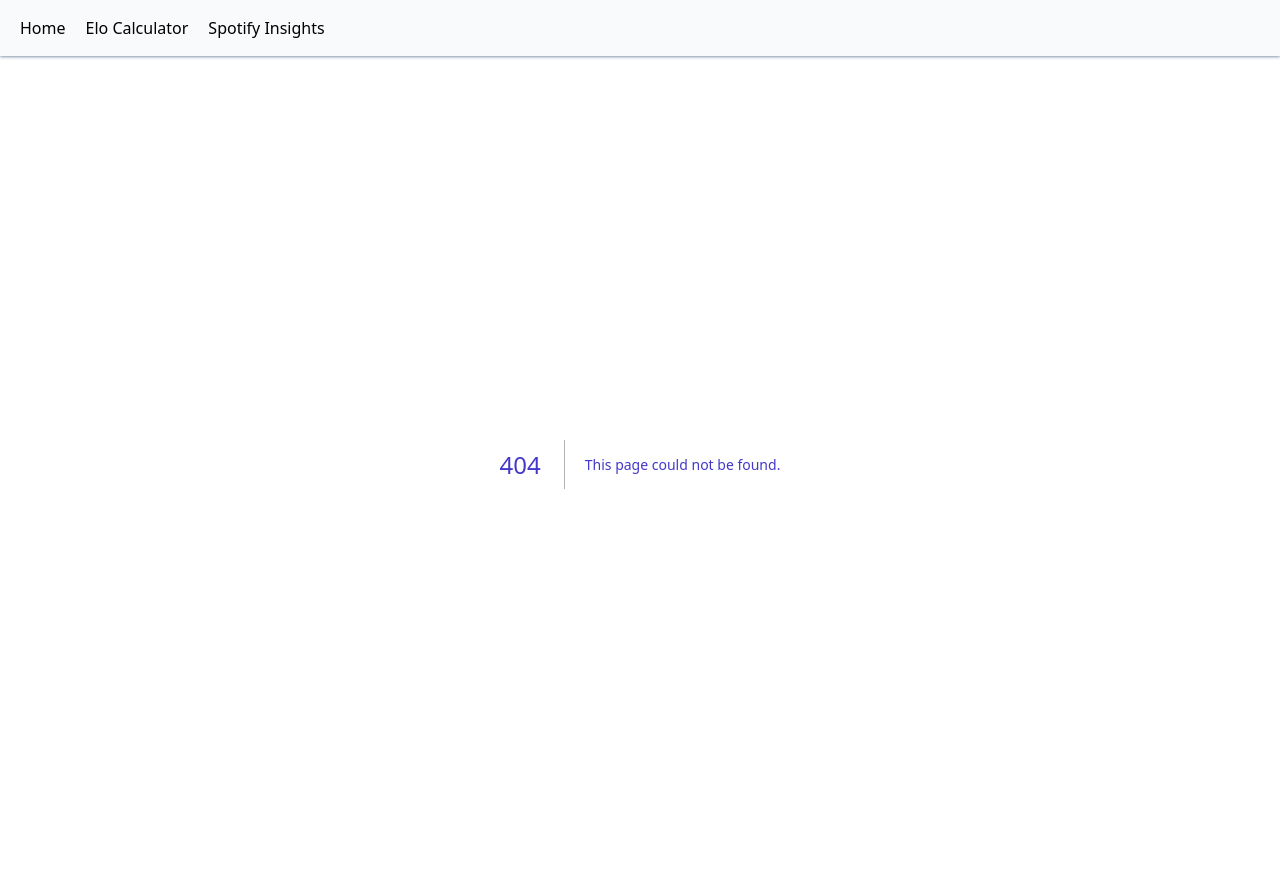
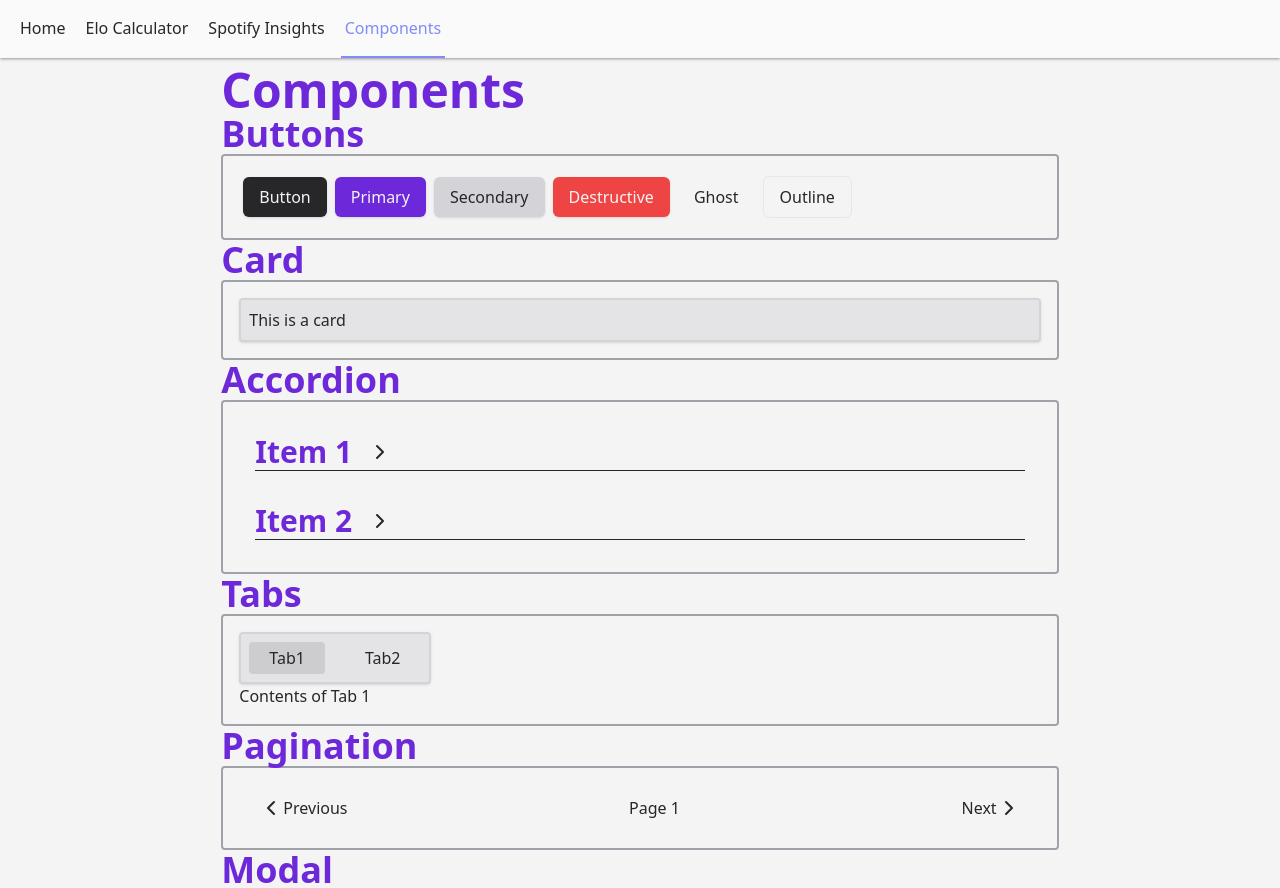
Before and after one commit to ashleytowner/next-playground, a Next.js app: page /components in a window 1280 px wide. Before the commit this address had no page. Shown: the top 888 px of the page. Built offline with nearby package versions, Linux system fonts and the light colour scheme.

Commit message:
Added component library

```diff
--- /dev/null
+++ b/src/app/components/ModalDemo.tsx
@@ -0,0 +1,19 @@
+'use client';
+
+import Modal from "@/components/Modal/Modal";
+import { useState } from "react";
+
+export default function ModalDemo() {
+  const [open, setOpen] = useState(false);
+
+  return (
+    <>
+    <button className="btn block m-auto" onClick={() => setOpen(true)}>Open Modal</button>
+    <Modal opened={open} onClose={() => setOpen(false)}>
+      <h1>This is a modal</h1>
+      <p>It uses portals!</p>
+    </Modal>
+    </>
+  )
+
+}
--- /dev/null
+++ b/src/app/components/PaginationDemo.tsx
@@ -0,0 +1,8 @@
+"use client";
+import Pagination from "@/components/Pagination/Pagination";
+import usePagination from "@/hooks/usePagination";
+
+export default function PaginationDemo() {
+  const { skip, limit, setPagination } = usePagination();
+  return <Pagination skip={skip} limit={limit} onChange={setPagination} />
+}
--- /dev/null
+++ b/src/app/components/page.tsx
@@ -0,0 +1,59 @@
+import Accordion from '@/components/Accordion/Accordion';
+import Modal from '@/components/Modal/Modal';
+import Pagination from '@/components/Pagination/Pagination';
+import Tabs from '@/components/Tabs/Tabs';
+import ModalDemo from './ModalDemo';
+import PaginationDemo from './PaginationDemo';
+
+export default function ComponentsPage() {
+  const tabs = [
+    {
+      label: 'Tab1',
+      content: 'Contents of Tab 1',
+    },
+    {
+      label: 'Tab2',
+      content: 'Contents of Tab 2',
+    },
+  ];
+
+  return (
+    <div>
+      <h1>Components</h1>
+      <h2>Buttons</h2>
+      <div className="border-2 p-4 rounded border-material-400">
+        <button className="btn">Button</button>
+        <button className="btn-primary">Primary</button>
+        <button className="btn-secondary">Secondary</button>
+        <button className="btn-destructive">Destructive</button>
+        <button className="btn-ghost">Ghost</button>
+        <button className="btn-outline">Outline</button>
+      </div>
+      <h2>Card</h2>
+      <div className="border-2 p-4 rounded border-material-400">
+        <div className="card">This is a card</div>
+      </div>
+      <h2>Accordion</h2>
+      <div className="border-2 p-4 rounded border-material-400">
+        <Accordion title="Item 1" level={3}>
+          <p>Contents of Item 1</p>
+        </Accordion>
+        <Accordion title="Item 2" level={3}>
+          <p>Contents of Item 2</p>
+        </Accordion>
+      </div>
+      <h2>Tabs</h2>
+      <div className="border-2 p-4 rounded border-material-400">
+        <Tabs tabs={tabs} />
+      </div>
+      <h2>Pagination</h2>
+      <div className="border-2 p-4 rounded border-material-400">
+        <PaginationDemo />
+      </div>
+      <h2>Modal</h2>
+      <div className="border-2 p-4 rounded border-material-400">
+        <ModalDemo />
+      </div>
+    </div>
+  );
+}
--- a/src/app/globals.scss
+++ b/src/app/globals.scss
@@ -21,7 +21,7 @@
 	}
 
 	body {
-		@apply dark:bg-slate-800 dark:text-slate-100 bg-slate-100 text-slate-800;
+		@apply dark:bg-material-800 dark:text-material-100 bg-material-100 text-material-800;
 	}
 
 	input:not([type='checkbox']):not([type='radio']):not([type='range']):not([type='submit']),
@@ -39,7 +39,7 @@
 
 		tbody {
 			tr:nth-child(2n - 1) {
-				@apply bg-slate-300 dark:bg-slate-600;
+				@apply bg-material-300 dark:bg-material-600;
 			}
 		}
 	}
@@ -87,8 +87,8 @@
 
 @layer components {
 	.card {
-		@apply bg-slate-200 dark:bg-slate-700 p-2 rounded border-slate-300
-			dark:border-slate-600 border-2 shadow;
+		@apply bg-material-200 dark:bg-material-700 p-2 rounded border-material-300
+			dark:border-material-600 border-2 shadow;
 	}
 
 	.btn-base {
@@ -96,8 +96,8 @@
 	}
 
 	.btn {
-		@apply btn-base bg-zinc-800 hover:bg-slate-700 active:bg-slate-900 text-zinc-100
-			dark:bg-zinc-200 dark:hover:bg-slate-300 dark:active:bg-slate-100 dark:text-zinc-800;
+		@apply btn-base bg-zinc-800 hover:bg-material-700 active:bg-material-900 text-zinc-100
+			dark:bg-zinc-200 dark:hover:bg-material-300 dark:active:bg-material-100 dark:text-zinc-800;
 	}
 
 	.btn-primary {
@@ -107,7 +107,7 @@
 	}
 
 	.btn-secondary {
-		@apply btn bg-zinc-300 hover:bg-slate-200 active:bg-slate-400 text-zinc-800
+		@apply btn bg-zinc-300 hover:bg-material-200 active:bg-material-400 text-zinc-800
 			dark:bg-zinc-700 dark:hover:bg-zinc-800 dark:active:bg-zinc-600 dark:text-zinc-200;
 	}
 
--- a/src/app/page.tsx
+++ b/src/app/page.tsx
@@ -20,12 +20,12 @@ export default function Home() {
 				projects, or reach out to me, use the links below:
 			</p>
 			<div className="flex">
-				<Link href="https://github.com/ashleytowner">
+				<Link href="https://github.com/ashleytowner" target="_blank">
 					<button className="btn flex gap-2">
 						<Github /> GitHub
 					</button>
 				</Link>
-				<Link href="https://www.linkedin.com/in/ashley-towner/">
+				<Link href="https://www.linkedin.com/in/ashley-towner/" target="_blank">
 					<button className="btn flex gap-2">
 						<Linkedin /> Linkedin
 					</button>
--- a/src/app/spotify/page.tsx
+++ b/src/app/spotify/page.tsx
@@ -13,7 +13,7 @@ export default async function SpotifyPage() {
 		<div className="spotify">
 			<div>
 				<h1 className="inline mr-3">Spotify Insights</h1>
-				<div className="card bg-cyan-600 border-cyan-800 inline-flex gap-3 p-1 pl-3 pr-3">
+				<div className="card bg-cyan-400 dark:bg-cyan-600 border-cyan-600 dark:border-cyan-800 inline-flex gap-3 p-1 pl-3 pr-3">
 					<Info /> Spotify Insights is in &quot;development mode&quot; and as
 					such, may not allow you to sign in properly
 				</div>
--- a/src/components/Accordion/Accordion.tsx
+++ b/src/components/Accordion/Accordion.tsx
@@ -1,3 +1,4 @@
+'use client';
 import { ChevronDown, ChevronRight } from 'lucide-react';
 import './Accordion.scss';
 import { ReactNode, SyntheticEvent } from 'react';
@@ -7,7 +8,7 @@ type AccordionProps = {
   title: string;
   level?: 0 | 1 | 2 | 3 | 4 | 5 | 6;
   onToggle?: (open: boolean) => void;
-  startOpen?: boolean
+  startOpen?: boolean;
 };
 
 function Heading(props: Omit<AccordionProps, 'title'>) {
@@ -37,7 +38,7 @@ export default function Accordion(props: AccordionProps) {
     } else {
       onToggle?.(false);
     }
-  }
+  };
   return (
     <details className="accordion" onToggle={handleToggle} open={startOpen}>
       <summary>
--- a/src/components/Modal/Modal.tsx
+++ b/src/components/Modal/Modal.tsx
@@ -19,7 +19,7 @@ export default function Modal(props: ModalProps) {
 	return (
 		<Portal>
 			<div className="absolute inset-0 bg-black opacity-50"></div>
-			<div className="p-6 overflow-auto inset-4 lg:inset-1/4 bg-slate-100 dark:bg-slate-800 absolute rounded-xl border-2 border-slate-400 dark:border-slate-700 shadow shadow-gray-800">
+			<div className="p-6 overflow-auto inset-4 lg:inset-1/4 bg-material-100 dark:bg-material-800 absolute rounded-xl border-2 border-material-400 dark:border-material-700 shadow shadow-gray-800">
 				<div className="flex flex-row-reverse w-full">
 					<button className="btn-ghost" onClick={onClose}>
 						<X />
--- a/src/components/NavBar/NavBar.tsx
+++ b/src/components/NavBar/NavBar.tsx
@@ -27,10 +27,11 @@ const NavLink = (props: { route: string; label: string }) => {
 
 export default function NavBar() {
 	return (
-		<nav className="bg-slate-50 pl-4 dark:bg-slate-900 flex flex-row gap-3 shadow-slate-400 dark:shadow-slate-950 shadow">
+		<nav className="bg-material-50 pl-4 dark:bg-material-900 flex flex-row gap-3 shadow-material-400 dark:shadow-material-950 shadow">
 			<NavLink route="/" label="Home" />
 			<NavLink route="/elo" label="Elo Calculator" />
 			<NavLink route="/spotify" label="Spotify Insights" />
+			<NavLink route="/components" label="Components" />
 		</nav>
 	);
 }
--- a/src/components/Pagination/Pagination.tsx
+++ b/src/components/Pagination/Pagination.tsx
@@ -1,3 +1,4 @@
+'use client';
 import { ChevronLeft, ChevronRight } from 'lucide-react';
 
 type PaginationProps = {
@@ -13,9 +14,8 @@ export default function Pagination(props: PaginationProps) {
   };
 
   const handleNext = () => {
-    props.onChange &&
-      props.onChange(props.limit, props.skip + props.limit);
-  }
+    props.onChange && props.onChange(props.limit, props.skip + props.limit);
+  };
 
   const pageNum = Math.ceil(props.skip / props.limit) + 1;
 
--- a/src/hooks/usePagination.ts
+++ b/src/hooks/usePagination.ts
@@ -1,3 +1,4 @@
+"use client";
 import { useState } from 'react';
 
 export default function usePagination(initLimit?: number, initSkip?: number) {
--- a/tailwind.config.js
+++ b/tailwind.config.js
@@ -15,10 +15,10 @@ module.exports = {
           'conic-gradient(from 180deg at 50% 50%, var(--tw-gradient-stops))',
       },
       colors: {
-        primary: colors.indigo,
-        secondary: colors.cyan,
-        tertiary: colors.emerald,
-        shade: '#00000080'
+        primary: colors.violet,
+        secondary: colors.indigo,
+        shade: '#00000080',
+        material: colors.zinc
       },
       gridTemplateColumns: {
         '2/4/4/4/1': '2fr 4fr 4fr 4fr 1fr',
```
